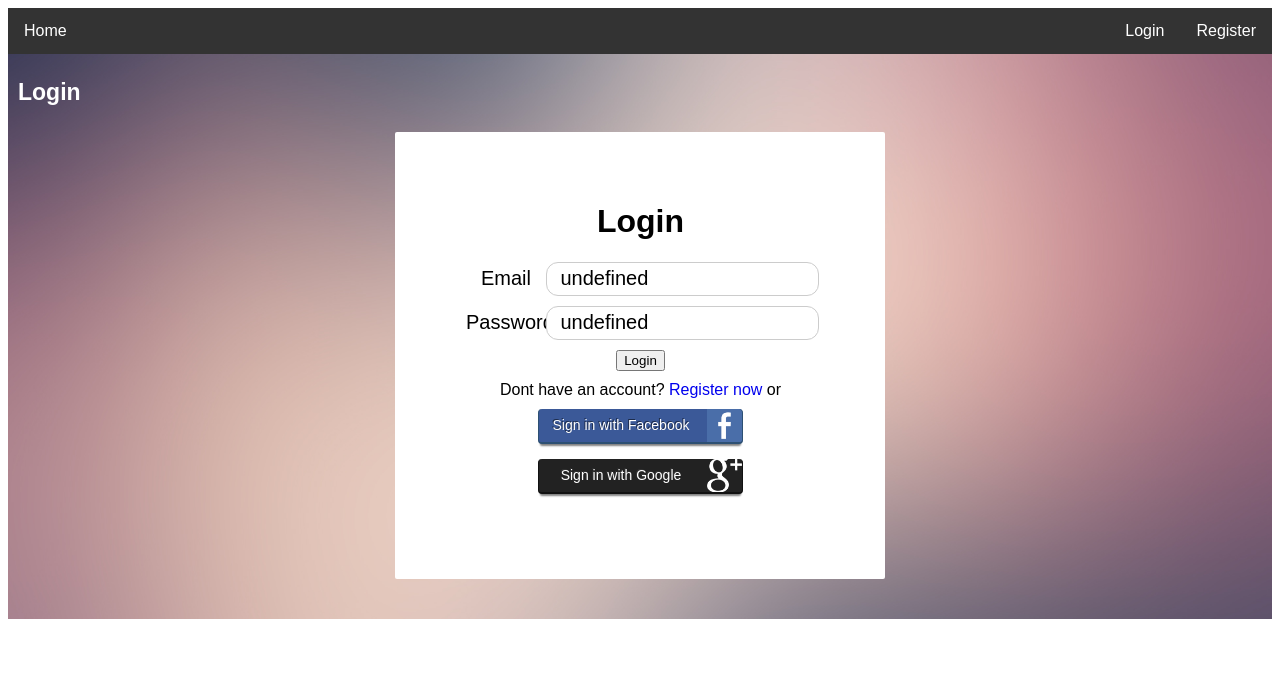
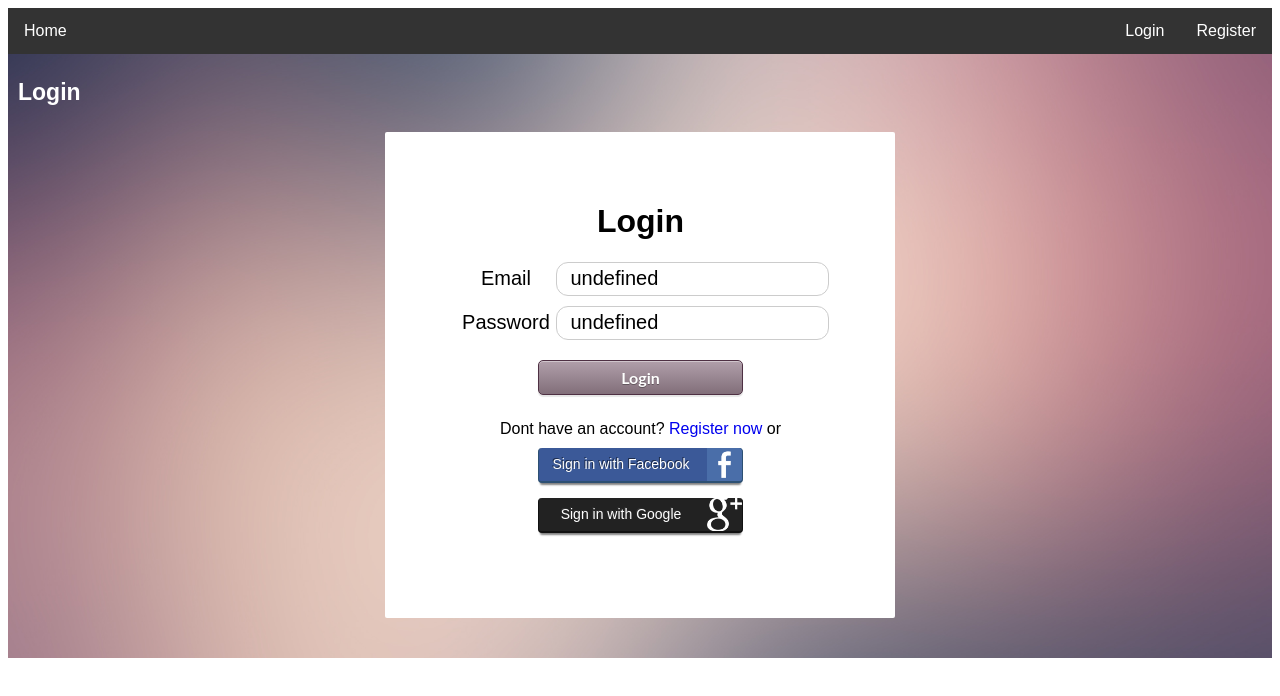
Before and after one commit to futer/stazteam2, an Angular app in the folder OlsztynHooligans/: page /login in a window 1280 px wide. Shown: the top 696 px of the page. Built offline with nearby package versions, Linux system fonts and the light colour scheme.

Commit message:
button change + favicon

```diff
--- a/OlsztynHooligans/angular.json
+++ b/OlsztynHooligans/angular.json
@@ -23,7 +23,7 @@
             "polyfills": "src/polyfills.ts",
             "tsConfig": "src/tsconfig.app.json",
             "assets": [
-              "src/favicon.ico",
+              "src/favicon.png",
               "src/assets"
             ],
             "styles": [
--- a/OlsztynHooligans/src/app/login/login.component.html
+++ b/OlsztynHooligans/src/app/login/login.component.html
@@ -27,7 +27,7 @@
           </div>
         </div>
         <div class="form-group">
-          <app-button [type]="'submit'">Login</app-button>
+          <app-button [type]="'submit'" [classname]="'btn btn--login'">Login</app-button>
         </div>
       </form>
       Dont have an account? <a routerLink="/register">Register now</a> or
--- a/OlsztynHooligans/src/app/login/login.component.scss
+++ b/OlsztynHooligans/src/app/login/login.component.scss
@@ -18,7 +18,7 @@ a {
 }
 
 .label-Class {
-  width: 80px;
+  width: 100px;
 }
 
 .login-form .form-control {
@@ -41,6 +41,9 @@ a {
 
 .login-form .form-group {
   margin-bottom: 10px;
+  display: flex;
+  justify-content: center;
+  text-align: center;
 }
 
 .login-form {
--- a/OlsztynHooligans/src/app/shared/button/button.component.scss
+++ b/OlsztynHooligans/src/app/shared/button/button.component.scss
@@ -7,7 +7,6 @@
 
 .btn {
   color: white;
-  padding-right: 45px;
   height: 35px;
   background: none;
   border: none;
@@ -28,15 +27,35 @@
   text-shadow: rgba(0, 0, 0, 0.5) -1px -1px 0;
 
   &--facebook {
+    padding-right: 45px;
     border-color: #2d5073;
     background-color: #3b5998;
     background-image: url("../../../assets/facebook-icon.png");
   }
 
   &--googleplus {
+    padding-right: 45px;
     border-color: #111;
     background-color: #222;
     text-shadow: #333 -1px -1px 0;
     background-image: url("../../../assets/google-plus-xxl.png");
   }
+
+  &--login{
+    margin-top:10px;
+    text-align: center;
+    background: linear-gradient(rgba(99,64,86,0.5), rgba(76,49,65,0.7));
+    border-radius: 5px;
+    border: 1px solid #4e3043;
+    box-shadow:
+    	inset 0 1px rgba(255,255,255,0.4),
+    	0 2px 1px rgba(0,0,0,0.1);
+
+    /* Font styles */
+    color: white;
+    text-shadow: 0 1px 0 rgba(0,0,0,0.3);
+    font-size: 16px;
+    font-weight: bold;
+    font-family: 'Raleway', 'Lato', Arial, sans-serif;
+  }
 }
```
Also changed, not shown: OlsztynHooligans/src/favicon.png (added).
